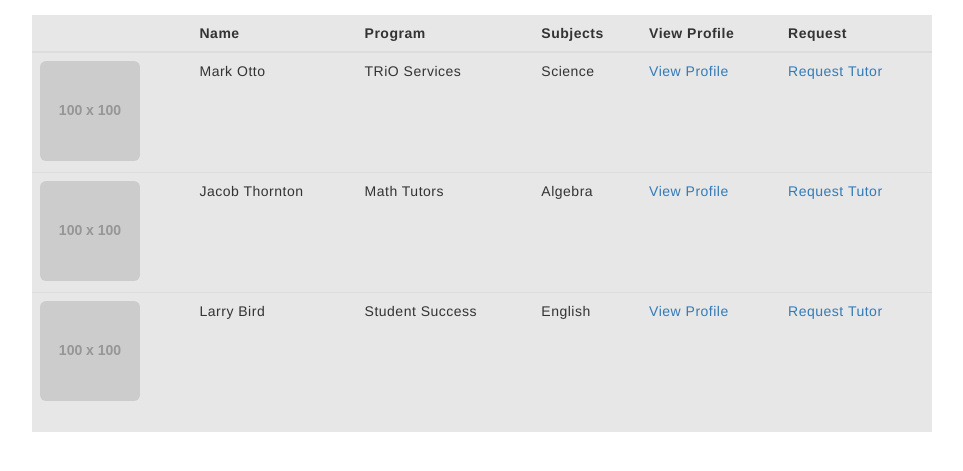
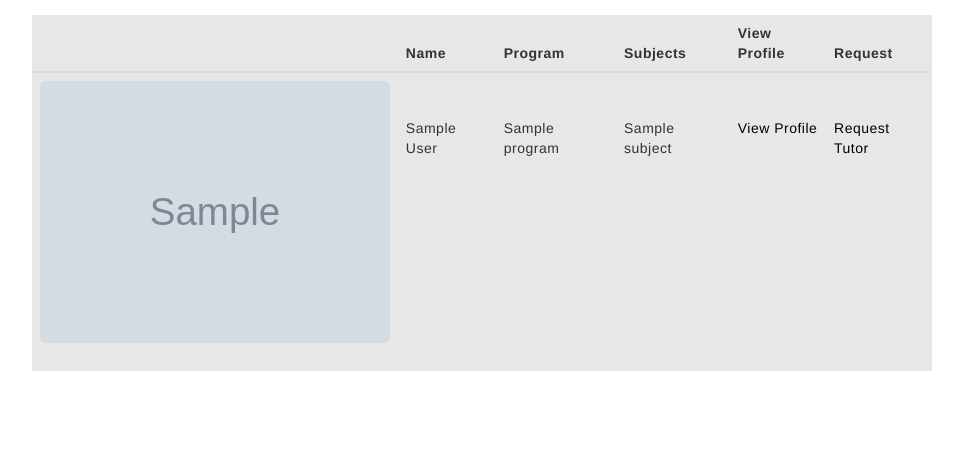
Before and after one commit to ericaroy/tutorWeb, a Python web app: template app/templates/findtutors.html in a window 1280 px wide. Shown: the part 105-576 px from the top of the page, without its empty margins (158-1121 px from the left). Run offline with Jinja, Linux system fonts and the light colour scheme; the template is opened without the code that fills it: most values are stand-ins (such as "Sample title", 1, 10 or a date in 2020); grey boxes marked "Sample" are stand-in pictures; grey boxes labelled with a size stand in for pictures from a placeholder-image service; some libraries are stand-ins or nearby versions; some web fonts are replaced.

Commit message:
Added Tutor pull from Firebase

```diff
--- a/app/__init__.py
+++ b/app/__init__.py
@@ -1,5 +1,5 @@
 import os
-from app.auth import connect_database
+from app.userlogic import grab_all_tutors
 from flask_login import LoginManager
 
 from app.forms.base_forms import TutorForm, LoginForm
@@ -19,7 +19,9 @@ def index():
 
 @app.route('/search')
 def find_tutors():
-	return render_template('findtutors.html')
+
+	tutors = grab_all_tutors()
+	return render_template('findtutors.html', tutors=tutors)
 
 
 @app.route('/tutorapp', methods=['GET', 'POST'])
--- a/app/auth.py
+++ b/app/auth.py
@@ -8,7 +8,7 @@ config = {
   "authDomain": "campustutors-78ccb.firebaseapp.com",
   "databaseURL": "https://campustutors-78ccb.firebaseio.com",
   "storageBucket": "campustutors-78ccb.appspot.com",
-  "serviceAccount": "secret.json"
+  "serviceAccount": "app/secret.json"
 }
 
 
--- a/app/static/style.css
+++ b/app/static/style.css
@@ -7,6 +7,13 @@ body {
     letter-spacing: 0.5px;
     overflow-x: hidden;
 }
+
+body a:link, a:hover, a:visited, a:visited {
+	color: black;
+
+
+}
+
 ol, ul {
 	list-style: none;
 }
@@ -122,7 +129,7 @@ h2.headerTitle
 {
     text-transform: uppercase;
     margin-top: 50px;
-    color: #fff;
+    color: #fff !important;
     border: 0;
     font-size: 14px;
     font-weight: 300;
@@ -135,8 +142,8 @@ h2.headerTitle
     backface-visibility: hidden;
     transition: all 0.3s;
 	background-color: #6e2639;
+}
 
-}
 .headerButtons:hover {
 	box-shadow: 0 12px 16px 0 rgba(0,0,0,0.24), 0 17px 50px 0 rgba(0,0,0,0.19);
 }
@@ -253,4 +260,5 @@ label {
 
 #tutorSearch tr td{
 	height: 120px;
+	padding-top: 45px;
 }
--- a/app/templates/findtutors.html
+++ b/app/templates/findtutors.html
@@ -21,29 +21,20 @@
   </thead>
   <tbody>
     <tr>
-      <th scope="row"><img src="http://placehold.it/100x100" alt="" class="img-rounded img-responsive" /></th>
-      <td>Mark Otto</td>
-      <td>TRiO Services</td>
-	  <td>Science</td>
+
+	  {% for user in tutors %}
+
+	  <th scope="row"><img src='{{user['profileImage']}}' alt="" class="img-rounded img-responsive" /></th>
+	  <td>{{user['firstName'] + " " + user['lastName']}}</td>
+	  <td>{{user['program']}}</td>
+	  <td>{{user['subjects'][0]}}</td>
 	  <td><a href="#">View Profile</a></td>
 	  <td><a href="#">Request Tutor</a></td>
-    </tr>
-    <tr>
-      <th scope="row"><img src="http://placehold.it/100x100" alt="" class="img-rounded img-responsive" /></th>
-      <td>Jacob Thornton</td>
-      <td>Math Tutors</td>
-	  <td>Algebra</td>
-	  <td><a href="#">View Profile</a></td>
-	  <td><a href="#">Request Tutor</a></td>
-    </tr>
-    <tr>
-      <th scope="row"><img src="http://placehold.it/100x100" alt="" class="img-rounded img-responsive" /></th>
-      <td>Larry Bird</td>
-      <td>Student Success</td>
-	  <td>English</td>
-	  <td><a href="#">View Profile</a></td>
-	  <td><a href="#">Request Tutor</a></td>
-    </tr>
+	  </tr>
+	  {% endfor %}
+
+
+
   </tbody>
 </table>
 
--- a/app/templates/index.html
+++ b/app/templates/index.html
@@ -42,10 +42,13 @@
                 </div>
                 <div class="col-md-3 col-sm-6 col-xs-12">
                   <div class="wrap-item text-center">
+                      <a href="http://ualr.edu/writingcenter/home/owl/">
                     <h3 class="">Online Writing Center</h3>
+                    </a>
                     <span class="glyphicon glyphicon-education" aria-hidden="true"></span>
                     <br />
-                    <p>Lorem ipsum dolor sit amet, consectetur adipiscing elit, sed do eiusmod tempor incididunt ut labore et dolore magna aliqua.</p>
+                    <p>Get help with your college papers by submitting to the Online Writing Center.</p>
+
                   </div>
                 </div>
                 <div class="col-md-3 col-sm-6 col-xs-12">
```
Also changed, not shown: app/userlogic.py (+14 -1 lines).
